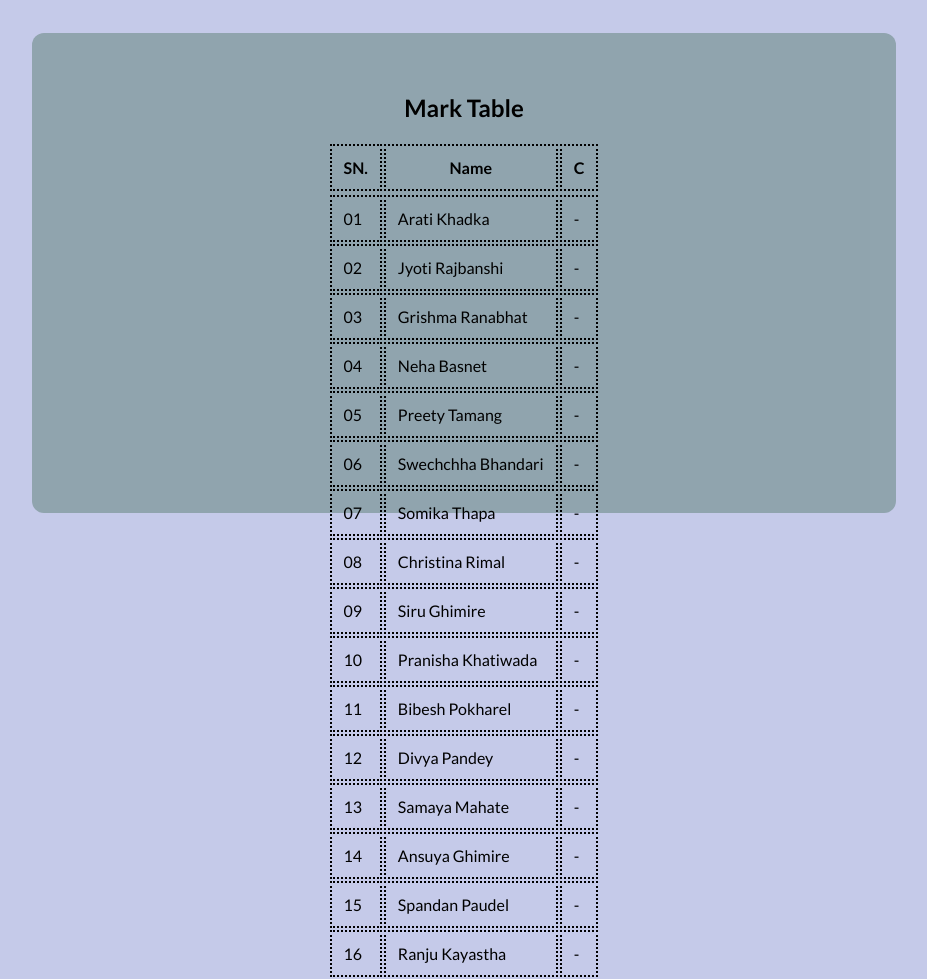
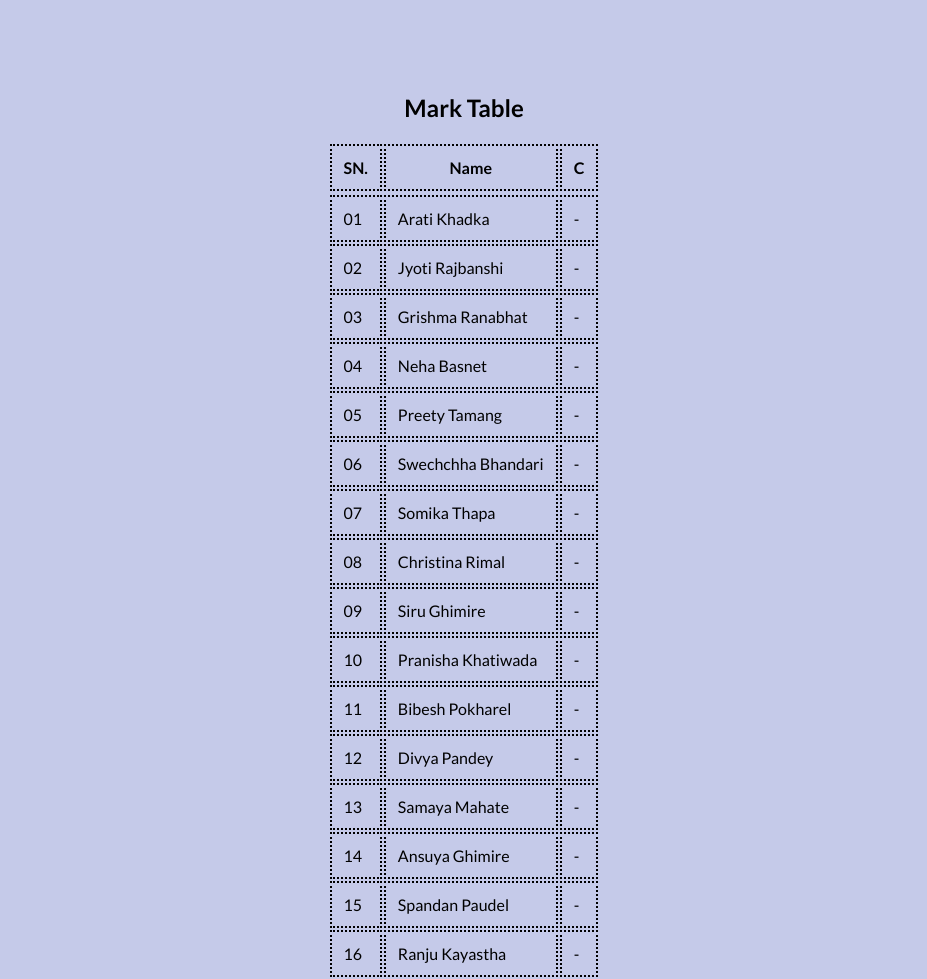
Before and after one commit to orphiic/orphiic, a plain HTML site: page marks.html in a window 1280 px wide. Shown: the whole page, without its empty margins (176-1103 px from the left). Drawn offline with Linux system fonts and the light colour scheme.

Commit message:
Update mark.css

```diff
--- a/css/mark.css
+++ b/css/mark.css
@@ -11,7 +11,6 @@ body {
   padding-right: 32px;
   padding-top: 40px;
   border-radius: 12px;
-  background-color: #90a4ae;
   font-family: Lato;
 }
 
```
